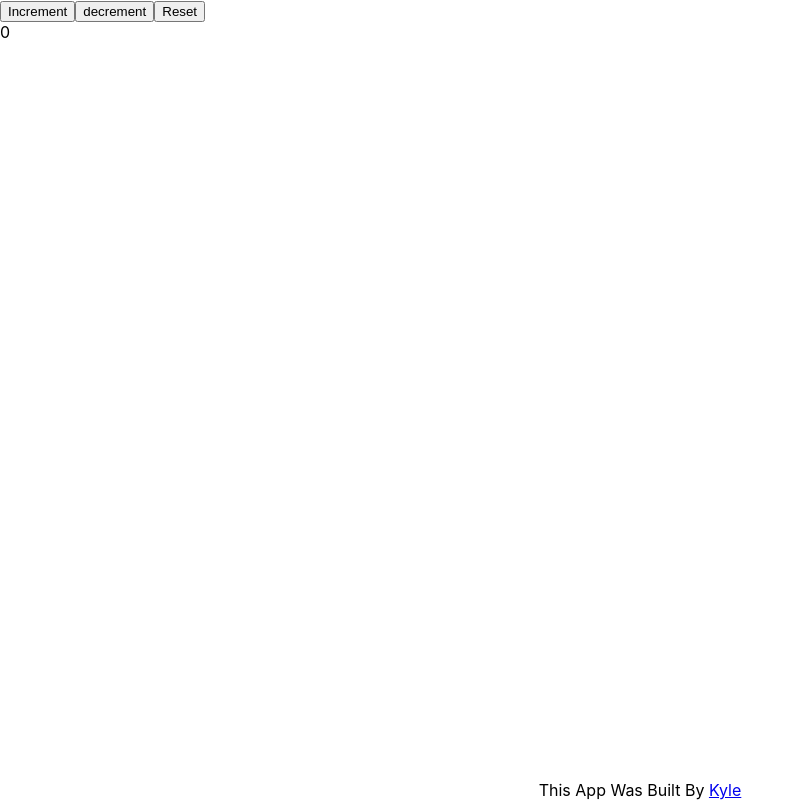
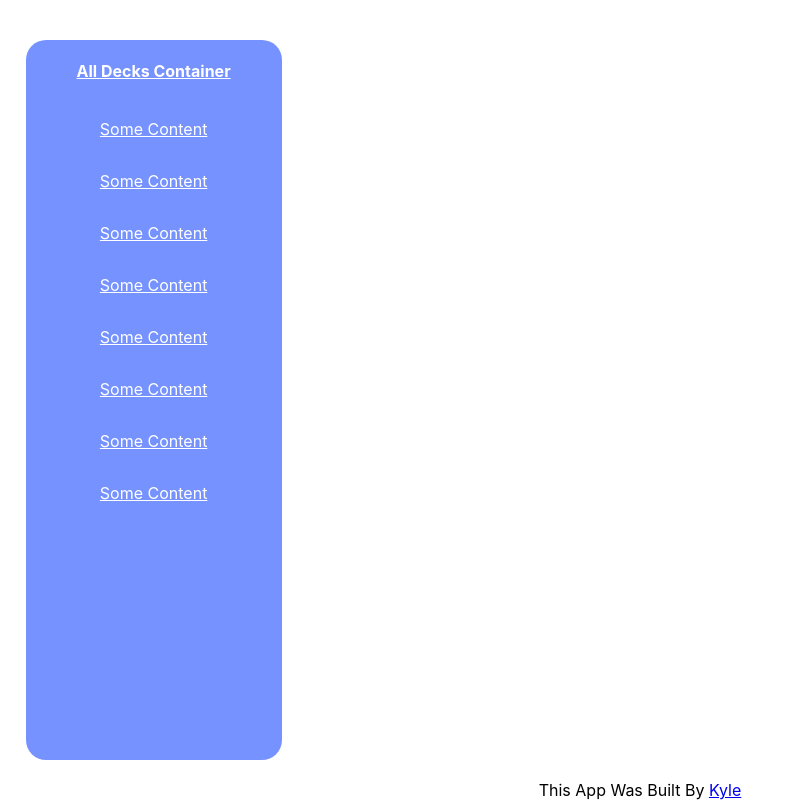
Before and after one commit to BennEntterprise/z2fs-cards, a React (Create React App) app: page / in a window 1280 px wide. Shown: the whole page, without its empty margins (0-804 px from the left). Built offline with nearby package versions, Linux system fonts and the light colour scheme.

Commit message:
feat: add allDecksContainer with base styling

```diff
--- a/src/App.tsx
+++ b/src/App.tsx
@@ -2,13 +2,18 @@ import React from 'react';
 
 import './App.css';
 import Counter from './components/Counter'
+
+// Containers
+import AllDecksContainer from './containers/AllDecksContainer';
+
 function App() {
   return (
     <div className="App">
       <header className="App-header">
       </header>
       <main>
-        <Counter />
+        <AllDecksContainer/>
+        {/* <Counter /> */}
       </main>
       <footer id="footer"> This App Was Built By <a href="https://github.com/BennEntterprise">Kyle</a></footer>
     </div>
--- /dev/null
+++ b/src/containers/AllDecksContainer.css
@@ -0,0 +1,14 @@
+#all-decks-container {
+    height: 90%;
+    width: 20%;
+    position: absolute;
+    top: 5%;
+    left: 2%;
+    display: flex;
+    flex-direction: column;
+    justify-content: flex-start;
+    align-items: center;
+    text-align: center;
+    text-decoration: underline;
+    border-radius: 20px;
+}
--- /dev/null
+++ b/src/containers/AllDecksContainer.tsx
@@ -0,0 +1,26 @@
+import React from 'react'
+import './AllDecksContainer.css'
+
+import colors from '../lib/constants/colors'
+function AllDecksContainer() {
+    return (
+        <div id="all-decks-container"
+            style={{
+                backgroundColor: colors.cornFlowerBlue,
+                color: colors.white
+            }}
+        >
+            <h4>All Decks Container</h4>
+            <p>Some Content</p>
+            <p>Some Content</p>
+            <p>Some Content</p>
+            <p>Some Content</p>
+            <p>Some Content</p>
+            <p>Some Content</p>
+            <p>Some Content</p>
+            <p>Some Content</p>
+        </div>
+    )
+}
+
+export default AllDecksContainer
```
Also changed, not shown: todo.txt.
